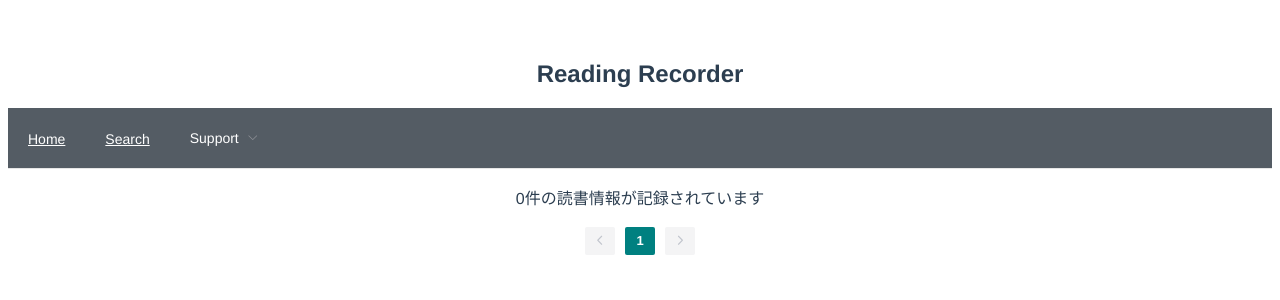
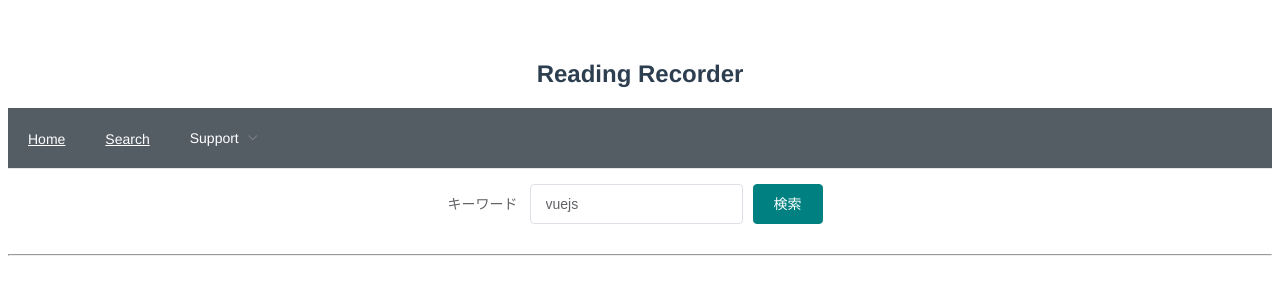
Before and after one commit to nargok/vue_books_app, a Vue app: page /search in a window 1280 px wide. Before the commit this address led to /. Shown: the top 300 px of the page. Built offline with nearby package versions, Linux system fonts and the light colour scheme.

Commit message:
book search component

```diff
--- /dev/null
+++ b/src/components/BookSearch.vue
@@ -0,0 +1,63 @@
+<template>
+  <div id="search">
+    <el-form :inline="true">
+      <el-form-item label="キーワード">
+        <el-input type="text" size="large" v-model="keyword"></el-input>
+      </el-form-item>
+      <el-form-item>
+        <el-button type="primary" @click="onclick">検索</el-button>
+      </el-form-item>
+    </el-form>
+    <hr />
+    <BookInfo v-for="(b, i) of books"
+      :linkable="true" :book="b" :index="i + 1" :key="b.isbn"></BookInfo>
+  </div>
+</template>
+
+<script>
+import BookInfo from '@/components/BookInfo.vue'
+
+export default {
+  name: 'book-search',
+  components: {
+    BookInfo
+  },
+  data() {
+    return {
+      keyword: 'vuejs',
+      books: []
+    }
+  },
+  methods: {
+    onclick() {
+      this.$http('https://www.googleapis.com/books/v1/volumes?q=' + this.keyword)
+        .then(res => {
+          return res.json()
+        })
+        .then(data => {
+          this.books = []
+          for (let b of data.items) {
+            let authors = b.volumeInfo.authors
+            let price = b.saleInfo.listPrice
+            let img = b.volumeInfo.imageLinks
+            this.books.push({
+              id: b.id,
+              title: b.volumeInfo.title,
+              author: authors ? authors.join(',') : '',
+              price: price ? price.amount : '-',
+              publisher: b.volumeInfo.publisher,
+              published: b.volumeInfo.publishedDate,
+              image: img ? img.smallThumbnail : '',
+            })
+          }
+        })
+    }
+  }
+}
+</script>
+
+<style scoped>
+#search form {
+  margin-top: 15px;
+}
+</style>
--- a/src/router/index.js
+++ b/src/router/index.js
@@ -1,6 +1,7 @@
 import Vue from 'vue'
 import VueRouter from 'vue-router'
 import Home from '../views/Home.vue'
+import BookSearch from '@/components/BookSearch.vue'
 
 Vue.use(VueRouter)
 
@@ -10,11 +11,11 @@
     name: 'home',
     component: Home
   },
-  // {
-    // path: '/search',
-    // name: 'search',
-    // component: BookSearch
-  // },
+  {
+    path: '/search',
+    name: 'search',
+    component: BookSearch
+  },
   // {
   //   path: '/form',
   //   name: 'form',
```
